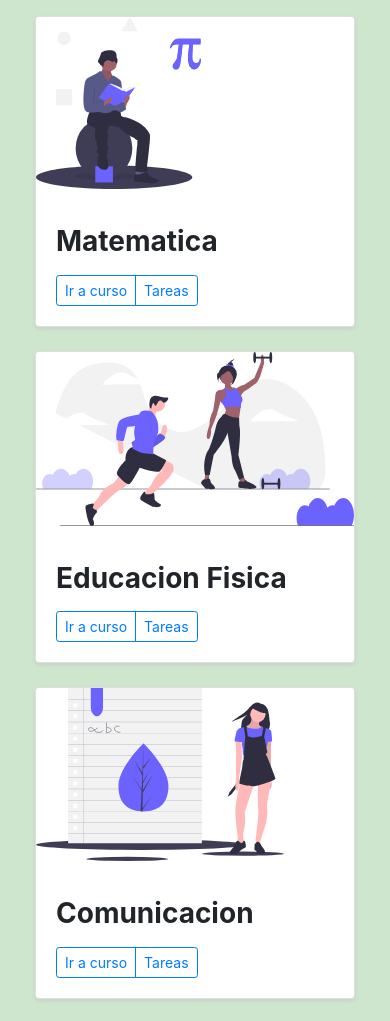
After one commit to luis16121013/ADS, a PHP site: template private/view/viewDocente/Cursos.php in a window 390 px wide. The commit adds this page. Shown: the top 1021 px of the page. Run offline with PHP 8.4, Linux system fonts and the light colour scheme; the template is opened without the code that fills it, so the values that code supplies are empty.

Commit message:
implement/view-Teacher/task-course/navLocation

```diff
--- a/private/assets/css/myStyle.css
+++ b/private/assets/css/myStyle.css
@@ -11,6 +11,7 @@
 .efecto:hover{
     /* background-color: #6A9AB6; */
     /* background-color: #5F5E61; */
-    background-color: #919192;
+    /*background-color: #919192;*/
+    background-color: #5b5bf3;
 
 }
--- a/private/controller/controllerCourse.php
+++ b/private/controller/controllerCourse.php
@@ -4,4 +4,7 @@ class controllerCourse{
     public function openCourse(){
         require_once('view/viewDocente/viewCourse/courseMath.php');
     }
+    public function taskCourse(){
+        require_once('view/viewDocente/viewCourse/taskCourse.php');
+    }
 }
--- /dev/null
+++ b/private/view/viewDocente/Cursos.php
@@ -0,0 +1,92 @@
+
+<div class="album py-3 " style="margin:0 20px 0 20px;">
+  <div class="container-fluid " >
+
+    <div class="row">
+
+      <div class="col-md-3 ">
+          <div class="card mb-4 shadow-sm ">
+            <img src="assets/icon/math.svg" style="width:52%;">
+            <div class="card-body">
+              <p class="card-text"><strong><h3>Matematica</h3></strong></p>
+              <div class="d-flex justify-content-between align-items-center">
+                <div class="btn-group">
+                  <a class="btn btn-sm btn-outline-primary" href="?a=goCourse&c=Math">Ir a curso</a>
+                  <a class="btn btn-sm btn-outline-primary" href="?a=goTaskCourse&c=Math">Tareas</a>
+                </div>
+                <!--small class="text-muted">9 mins</small-->
+              </div>
+            </div>
+          </div>
+      </div>
+
+        <div class="col-md-3">
+          <div class="card mb-4 shadow-sm">
+            <img src="assets/icon/EducationFisica.svg" style="width:100%;">
+            <div class="card-body">
+              <p class="card-text"><strong><h3>Educacion Fisica</h3></strong></p>
+              <div class="d-flex justify-content-between align-items-center">
+                <div class="btn-group ">
+                  <a class="btn btn-sm btn-outline-primary" href="?a=goCourse&c=PhysicalEducation">Ir a curso</a>
+                  <a class="btn btn-sm btn-outline-primary" href="?a=goTaskCourse&c=PhysicalEducation">Tareas</a>
+                </div>
+                <!--small class="text-muted">9 mins</small-->
+              </div>
+            </div>
+          </div>
+        </div>
+
+        <div class="col-md-3">
+          <div class="card mb-4 shadow-sm">
+          <img src="assets/icon/comunication.svg" style="width:78%;">
+            <div class="card-body">
+            <p class="card-text"><strong><h3>Comunicacion</h3></strong></p>
+              <div class="d-flex justify-content-between align-items-center">
+                <div class="btn-group">
+                  <a class="btn btn-sm btn-outline-primary" href="?a=goCourse&c=Comunication">Ir a curso</a>
+                  <a class="btn btn-sm btn-outline-primary" href="?a=goTaskCourse&c=Comunication">Tareas</a>
+                </div>
+              </div>
+            </div>
+          </div>
+        </div>
+
+
+        <div class="col-md-3">
+          <div class="card mb-4 shadow-sm">
+            <img src="assets/icon/personalSocial.svg" style="width:70%;">
+            <div class="card-body">
+              <p class="card-text"><strong><h3>Personal Social</h3></strong></p>
+              <div class="d-flex justify-content-between align-items-center">
+                <div class="btn-group">
+                  <a class="btn btn-sm btn-outline-primary" href="?a=goCourse&c=SocialPerson">Ir a curso</a>
+                  <a class="btn btn-sm btn-outline-primary" href="?a=goTaskCourse&c=SocialPerson">Tareas</a>
+                </div>
+                <!--small class="text-muted">9 mins</small-->
+              </div>
+            </div>
+          </div>
+        </div>
+
+        <div class="col-md-3">
+          <div class="card mb-4 shadow-sm">
+            <img src="assets/icon/cienciaAmbiente" style="width:80%;">
+            <div class="card-body">
+              <p class="card-text"><strong><h3>Ciencia y ambiente</h3></strong></p>
+              <div class="d-flex justify-content-between align-items-center">
+                <div class="btn-group">
+                  <a class="btn btn-sm btn-outline-primary" href="?a=goCourse&c=ScienceAndEnvironment">Ir a curso</a>
+                  <a class="btn btn-sm btn-outline-primary" href="?a=goTaskCourse&c=ScienceAndEnvironment">Tareas</a>
+                </div>
+                <!--small class="text-muted">9 mins</small-->
+              </div>
+            </div>
+          </div>
+        </div>
+
+
+
+    </div>
+  </div>
+
+</div>
--- a/private/view/viewDocente/inicioDocente.php
+++ b/private/view/viewDocente/inicioDocente.php
@@ -9,7 +9,7 @@
           <h6 class="text-center">Atte. La Administración.</h6>
           <br>
           <p class="text-center">
-            <img src="assets/icon/docente-icono.png" alt="" style="width: 25%;">
+            <img src="assets/img/DocentePred.jpeg" alt="" style="width: 25%; border-radius:50%;">
           </p>
           <h6 class="text-center">Docente</h6>
       </div>
--- a/private/view/viewDocente/perfilDocente.php
+++ b/private/view/viewDocente/perfilDocente.php
@@ -10,8 +10,8 @@
               <div class="card-body box-profile">
                 <div class="text-center">
                   <img class="profile-user-img img-fluid img-circle"
-                       src="assets/icon/docente-icono.png"
-                       style="width:60%;">
+                       src="assets/img/DocentePred.jpeg"
+                       style="width:60%;border-radius:50%;">
                 </div>
 
                 <h3 class="profile-username text-center">Docente</h3>
--- a/private/view/viewDocente/viewCourse/courseMath.php
+++ b/private/view/viewDocente/viewCourse/courseMath.php
@@ -2,4 +2,5 @@
 <br>
 <br>
 <br>
-<h1>estamos en matematica</h1>
+<br>
+<h1>ESTAMOS EN CURSO DE ?->Matematica</h1>
```
Also changed, not shown: private/controller/controllerDocente.php (+28 -10 lines), private/view/viewDocente/navDocente.php (+2 -7 lines), private/view/viewDocente/navLocationDocente.php (+33 -3 lines), private/view/viewDocente/tareasCursos.php (deleted, +0 -95 lines), private/view/viewDocente/viewCourse/taskCourse.php (added, +41 -0 lines), private/assets/icon/undraw_message_sent_1030.svg (added), private/assets/img/DocentePred.jpeg (added), private/assets/img/Karla.jpeg (added).
